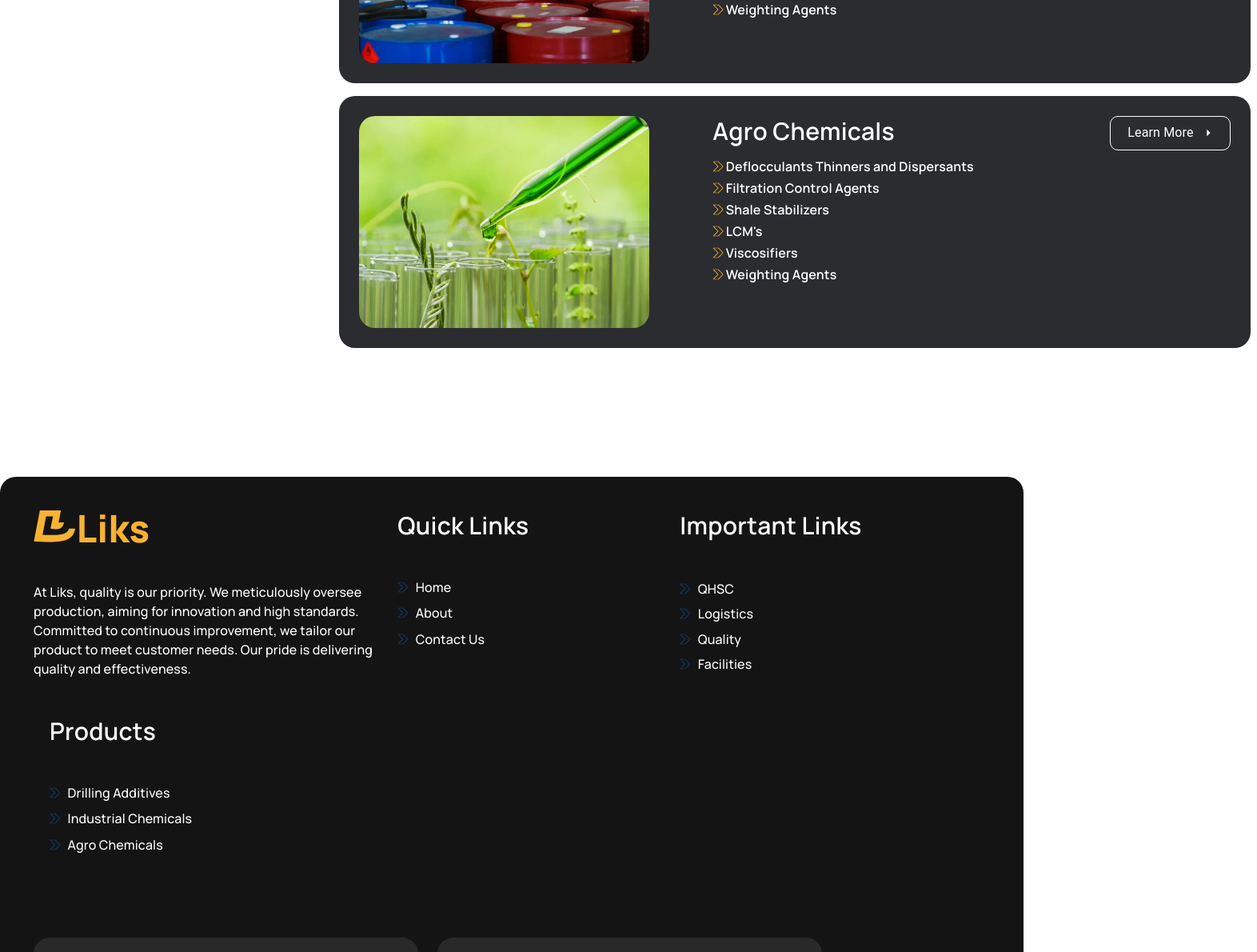
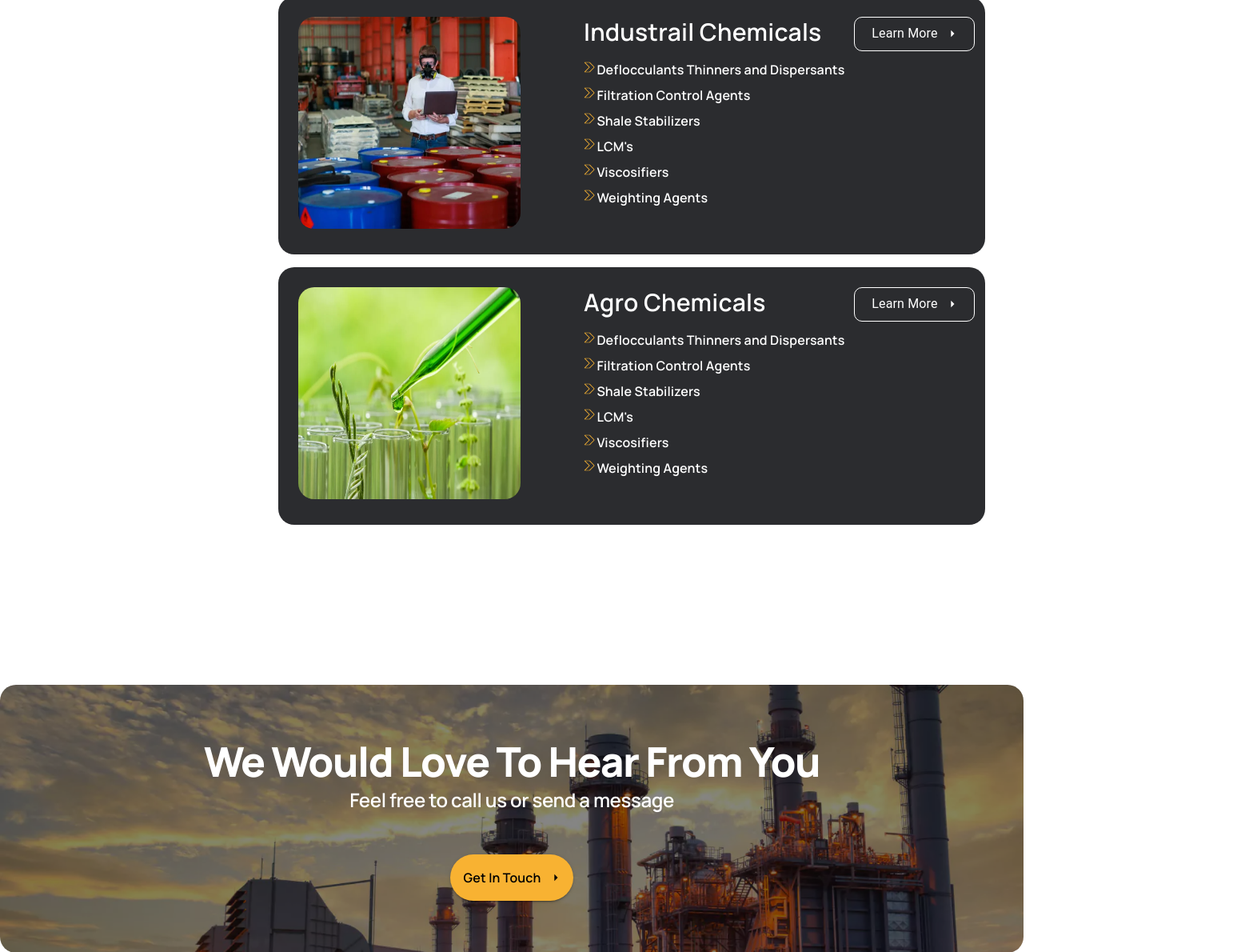
Before and after one commit to sergi-s/liks, a React (Create React App) app: page / in a window 1280 px wide. Shown: the part 2760-3950 px from the top of the page at 80% size, 1572 px wide, since content can reach past the window. Built offline with nearby package versions, Linux system fonts and the light colour scheme.

Commit message:
[responsive] Home page step 2

```diff
--- a/src/components/Card4/index.jsx
+++ b/src/components/Card4/index.jsx
@@ -1,9 +1,9 @@
-import React from 'react'
-import { Button, Typography, Grid } from '@mui/material'
-import ArrowRightIcon from '@mui/icons-material/ArrowRight'
-import Arrow from '../../assets/YArrow.svg'
+import React from 'react';
+import { Button, Typography, Grid } from '@mui/material';
+import ArrowRightIcon from '@mui/icons-material/ArrowRight';
+import Arrow from '../../assets/YArrow.svg';
 
-function UpdatedComponent ({ content }) {
+function UpdatedComponent({ content }) {
   return (
     <Grid
       container
@@ -11,32 +11,32 @@ function UpdatedComponent ({ content }) {
         borderRadius: '20px',
         backgroundColor: '#2B2C2F',
         padding: '25px',
-          width: '1140px',
-          height: '315px'
+        maxWidth: '1140px',
+        width: '100%',
+        margin: 'auto',
       }}
     >
-        <Grid item md={4} sx={{ width: '313.95px' }}>
+      <Grid item xs={12} md={4} sx={{ width: '100%', marginBottom: { xs: '20px', md: 0 } }}>
         <img
           src={content.image}
           alt='materialImage'
           style={{ borderRadius: '20px', width: '100%', height: '265px' }}
         />
       </Grid>
-        <Grid item md={6} paddingLeft={'78.95px'}>
+      <Grid item xs={12} md={6} sx={{ paddingLeft: { xs: '0', md: '78.95px' } }}>
         <Grid container>
-            <Grid item md={12}>
+          <Grid item xs={12}>
             <Typography
               sx={{
                 justifyContent: 'center',
                 color: '#fff',
                 textAlign: 'left',
-                  fontFamily:
-                    'Manrope, -apple-system, Roboto, Helvetica, sans-serif',
+                fontFamily: 'Manrope, -apple-system, Roboto, Helvetica, sans-serif',
                 fontWeight: 600,
-                  fontSize: '30px',
-                  lineHeight: '30px',
+                fontSize: { xs: '24px', md: '30px' },
+                lineHeight: { xs: '28px', md: '30px' },
                 marginTop: '4px',
-                  marginBottom: '20px'
+                marginBottom: '20px',
               }}
             >
               {content.text.header}
@@ -45,6 +45,7 @@ function UpdatedComponent ({ content }) {
           {content.text.options.map((option, index) => (
             <Grid
               item
+              xs={12}
               md={12}
               direction='row'
               style={{ display: 'flex', marginBottom: '8px' }}
@@ -56,18 +57,17 @@ function UpdatedComponent ({ content }) {
                   width: '14px',
                   height: '19px',
                   padding: '1.5px 0 1.5px 0',
-                    marginRight: '2.5px'
+                  marginRight: '2.5px',
                 }}
               />
               <span
                 variant='body1'
                 style={{
                   color: '#fff',
-                    fontFamily:
-                      'Manrope, -apple-system, Roboto, Helvetica, sans-serif',
+                  fontFamily: 'Manrope, -apple-system, Roboto, Helvetica, sans-serif',
                   fontWeight: 600,
-                    fontSize: '16px',
-                    lineHeight: '19px'
+                  fontSize: { xs: '14px', md: '16px' },
+                  lineHeight: { xs: '16px', md: '19px' },
                 }}
               >
                 {option.text}
@@ -76,15 +76,15 @@ function UpdatedComponent ({ content }) {
           ))}
         </Grid>
       </Grid>
-        <Grid item md={2} sx={{ textAlign: 'end' }}>
+      <Grid item xs={12} md={2} sx={{ textAlign: { xs: 'center', md: 'end' } }}>
         <Button
           color='inherit'
           style={{
             color: '#fff',
             textTransform: 'none',
-              borderRadius: '10px'
+            borderRadius: '10px',
           }}
-            sx={{ width: 151, height: 43 }}
+          sx={{ width: { xs: '100%', md: '151px' }, height: '43px' }}
           variant='outlined'
           endIcon={<ArrowRightIcon />}
         >
@@ -92,7 +92,7 @@ function UpdatedComponent ({ content }) {
         </Button>
       </Grid>
     </Grid>
-  )
+  );
 }
 
-export default UpdatedComponent
+export default UpdatedComponent;
--- a/src/pages/Homepage/index.jsx
+++ b/src/pages/Homepage/index.jsx
@@ -16,8 +16,7 @@ function index() {
       <Main4 />
       {/* <Main5 /> */}
       <Main6/>
-      {/*
-      <Main7/> */}
+      <Main7/>
     </>
   )
 }
--- a/src/pages/Homepage/sections/Main4/index.jsx
+++ b/src/pages/Homepage/sections/Main4/index.jsx
@@ -21,7 +21,9 @@ export default function index() {
       justifyContent="center"
       alignItems="center"
       sx={{
-        padding: '20px', // Padding adjusted for smaller screens
+        paddingX: 'auto',
+        paddingY: '2rem',
+        marginY: '1rem',
         backgroundColor: '#2B2C2F',
         display: 'flex'
       }}
@@ -31,11 +33,12 @@ export default function index() {
           sx={{
             fontFamily: 'Manrope, -apple-system, Roboto, Helvetica, sans-serif',
             fontWeight: '800',
-            fontSize: '28px', // Font size adjusted for smaller screens
-            lineHeight: '32px', // Line height adjusted for smaller screens
+            fontSize: '28px',
+            lineHeight: '32px',
             letterSpacing: '-2.2px',
             color: '#FFF',
-            textAlign: 'center'
+            textAlign: 'center',
+            paddingY: '1rem',
           }}
         >
           Our Capabilities
--- a/src/pages/Homepage/sections/Main6/index.jsx
+++ b/src/pages/Homepage/sections/Main6/index.jsx
@@ -1,6 +1,5 @@
 import React from 'react'
-import { Grid, Typography, Button } from '@mui/material'
-import ArrowRightIcon from '@mui/icons-material/ArrowRight'
+import { Grid, Typography } from '@mui/material'
 import CardImage1 from '../../../../assets/Homepage/images/cardImage1.png'
 import CardImage2 from '../../../../assets/Homepage/images/cardImage2.png'
 import CardImage3 from '../../../../assets/Homepage/images/cardImage3.png'
@@ -59,8 +58,10 @@ const Main5 = () => {
       container
       sx={{
         display: 'flex',
-        height: '1142.39px',
-        padding: '96px 192px 96px 192px',
+        height: '100%',
+        width: '100%',
+        paddingY: '192px',
+        paddingX: '40px',
         alignItems: 'flex-start'
       }}
     >
--- a/src/pages/Homepage/sections/Main7/index.jsx
+++ b/src/pages/Homepage/sections/Main7/index.jsx
@@ -1,7 +1,7 @@
-import React from 'react'
-import { Typography, Button, Grid, Container } from '@mui/material'
-import ArrowRightIcon from '@mui/icons-material/ArrowRight'
-import './Main1.css'
+import React from 'react';
+import { Typography, Button, Grid, Container } from '@mui/material';
+import ArrowRightIcon from '@mui/icons-material/ArrowRight';
+import './Main1.css';
 
 const Main7 = () => {
   return (
@@ -14,10 +14,12 @@ const Main7 = () => {
         alignItems='center'
         justifyContent='center'
         sx={{
-          width: '1574.41px',
+          width: '100%',
           height: '335.39px',
           textAlign: 'center',
-          borderRadius: '20px'
+          borderRadius: '20px',
+          padding: '0 20px',
+          boxSizing: 'border-box',
         }}
       >
         <Grid item>
@@ -27,9 +29,9 @@ const Main7 = () => {
               fontFamily:
                 'Manrope, -apple-system, Roboto, Helvetica, sans-serif',
               fontWeight: '800',
-              fontSize: '50px',
-              lineHeight: '56px',
-              letterSpacing: '-1.5px'
+              fontSize: 'clamp(2rem, 4vw, 3.5rem)',
+              lineHeight: '1.2',
+              letterSpacing: '-1.5px',
             }}
           >
             We Would Love To Hear From You
@@ -41,9 +43,9 @@ const Main7 = () => {
               fontFamily:
                 'Manrope, -apple-system, Roboto, Helvetica, sans-serif',
               fontWeight: '600',
-              fontSize: '18px',
-              lineHeight: '27px',
-              letterSpacing: '-0.4px'
+              fontSize: 'clamp(1rem, 2vw, 1.5rem)',
+              lineHeight: '1.5',
+              letterSpacing: '-0.4px',
             }}
           >
             Feel free to call us or send a message
@@ -52,12 +54,13 @@ const Main7 = () => {
         <Grid item style={{ paddingTop: 50 }}>
           <Button
             sx={{
-              width: 202.45,
-              height: 58,
-              borderRadius: 90,
+              width: '100%',
+              maxWidth: '202.45px',
+              height: '58px',
+              borderRadius: '90px',
               backgroundColor: '#F8B232',
               color: '#000',
-              textTransform: 'none'
+              textTransform: 'none',
             }}
             variant='contained'
             endIcon={<ArrowRightIcon />}
@@ -67,8 +70,8 @@ const Main7 = () => {
                 fontFamily:
                   'Manrope, -apple-system, Roboto, Helvetica, sans-serif',
                 fontWeight: '600',
-                fontSize: '18px',
-                lineHeight: '18px'
+                fontSize: 'clamp(0.8rem, 1.5vw, 1rem)',
+                lineHeight: '1',
               }}
             >
               Get In Touch
@@ -77,7 +80,7 @@ const Main7 = () => {
         </Grid>
       </Grid>
     </Grid>
-  )
-}
+  );
+};
 
-export default Main7
+export default Main7;
```
Lines whose indentation alone changed are shown as unchanged.
